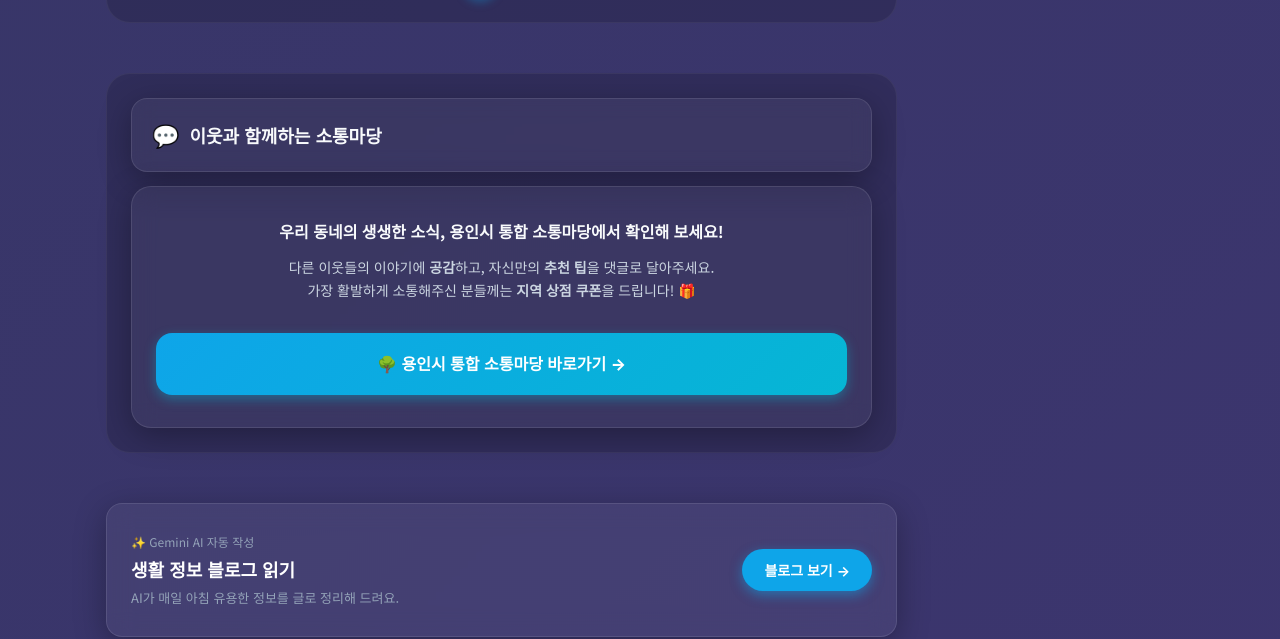
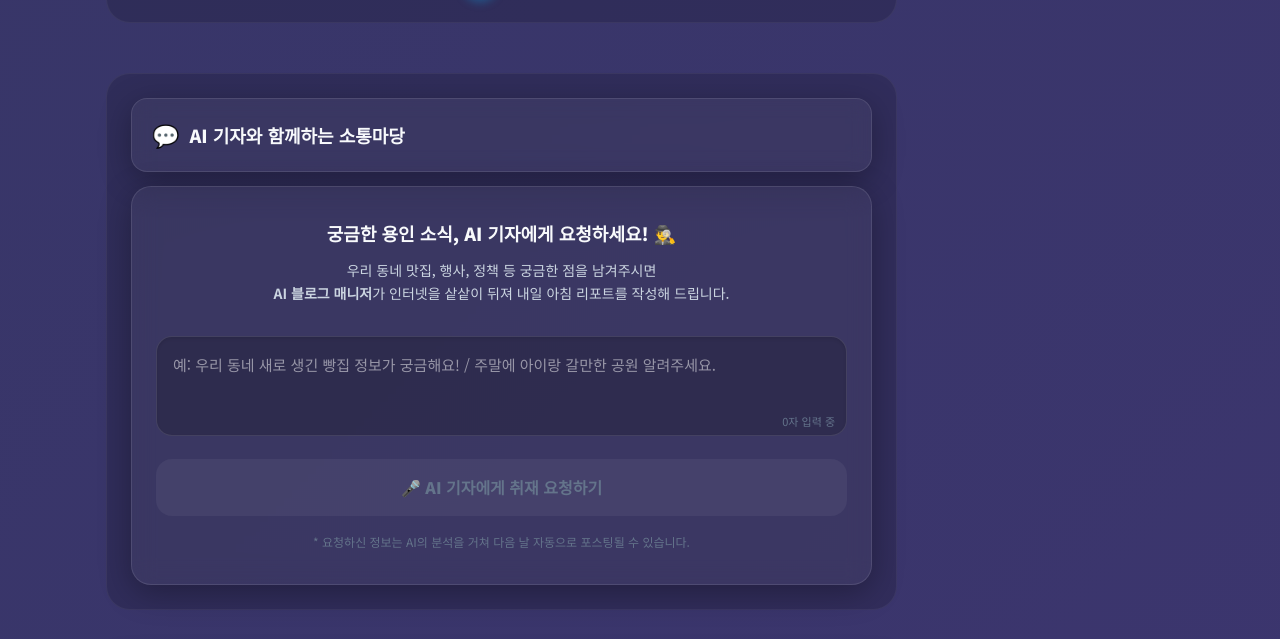
Before and after one commit to bopdoryainolza2026-afk/my-local-info, a Next.js app: page / in a window 1280 px wide. Shown: the part 7822-8461 px from the top of the page. Built offline with nearby package versions, Linux system fonts and the light colour scheme; no server answers.

Commit message:
사이트 업데이트

```diff
--- a/src/app/page.tsx
+++ b/src/app/page.tsx
@@ -5,6 +5,7 @@ import { getSortedPostsData } from "@/lib/posts";
 import RightSidebar from "@/components/RightSidebar";
 import { PagedEventSection, PagedBenefitSection, PagedRestaurantSection, PagedStorySection, PagedEducationSection, PagedJobSection, PagedCultureSection } from "@/components/PagedSections";
 import SearchBar from "@/components/SearchBar";
+import AIRequestForm from "@/components/AIRequestForm";
 import { ITEM_SLUG_MAP } from "@/lib/item-slug-map";
 
 // 태그 색상 매핑
@@ -253,9 +254,9 @@ export default function Home() {
             <PagedStorySection items={neighborhoodStories} />
           </section>
 
-          {/* ---- 커뮤니티 및 소통 섹션 (신설) ---- */}
+          {/* ---- AI 기자 취재 요청 및 소통 섹션 (개편) ---- */}
           <section id="community" style={{ marginTop: 20, marginBottom: 50, scrollMarginTop: 80, background: "rgba(0,0,0,0.15)", padding: "24px", borderRadius: "24px", border: "1px solid rgba(255,255,255,0.05)" }}>
-            <SectionTitle emoji="💬" title="이웃과 함께하는 소통마당" />
+            <SectionTitle emoji="💬" title="AI 기자와 함께하는 소통마당" />
             <div style={{
               background: "rgba(255, 255, 255, 0.05)",
               backdropFilter: "blur(12px)",
@@ -265,30 +266,16 @@ export default function Home() {
               border: "1px solid rgba(255, 255, 255, 0.1)",
             }}>
               <div style={{ textAlign: "center", marginBottom: "32px" }}>
-                <p style={{ fontSize: "16px", color: "#f8fafc", marginBottom: "12px", fontWeight: 600 }}>
-                  우리 동네의 생생한 소식, 용인시 통합 소통마당에서 확인해 보세요!
+                <p style={{ fontSize: "18px", color: "#f8fafc", marginBottom: "12px", fontWeight: 800 }}>
+                  궁금한 용인 소식, AI 기자에게 요청하세요! 🕵️‍♂️
                 </p>
                 <p style={{ fontSize: "14px", color: "#cbd5e1", lineHeight: 1.6 }}>
-                  다른 이웃들의 이야기에 <b>공감</b>하고, 자신만의 <b>추천 팁</b>을 댓글로 달아주세요. <br />
-                  가장 활발하게 소통해주신 분들께는 <b>지역 상점 쿠폰</b>을 드립니다! 🎁
+                  우리 동네 맛집, 행사, 정책 등 궁금한 점을 남겨주시면 <br />
+                  <b>AI 블로그 매니저</b>가 인터넷을 샅샅이 뒤져 내일 아침 리포트를 작성해 드립니다.
                 </p>
               </div>
 
-              <div style={{
-                display: "grid",
-                gridTemplateColumns: "repeat(auto-fit, minmax(200px, 1fr))",
-                gap: "16px"
-              }}>
-                <a href="https://www.yongin.go.kr" target="_blank" rel="noopener noreferrer" style={{
-                  background: "linear-gradient(135deg, #0ea5e9 0%, #06b6d4 100%)",
-                  color: "white", padding: "18px", borderRadius: "16px",
-                  fontWeight: 800, fontSize: "16px", textDecoration: "none",
-                  boxShadow: "0 4px 12px rgba(6,182,212,0.4)",
-                  textAlign: "center"
-                }}>
-                  🌳 용인시 통합 소통마당 바로가기 →
-                </a>
-              </div>
+              <AIRequestForm />
             </div>
           </section>
 
--- /dev/null
+++ b/src/components/AIRequestForm.tsx
@@ -0,0 +1,115 @@
+"use client";
+
+import React, { useState } from "react";
+
+export default function AIRequestForm() {
+  const [request, setRequest] = useState("");
+  const [isSubmitted, setIsSubmitted] = useState(false);
+
+  const handleSubmit = (e: React.FormEvent) => {
+    e.preventDefault();
+    if (!request.trim()) return;
+
+    // 실제로는 여기서 API를 호출하거나 데이터를 저장할 수 있습니다.
+    // 지금은 사용자 경험을 위해 성공 메시지만 보여줍니다.
+    setIsSubmitted(true);
+    setRequest("");
+  };
+
+  if (isSubmitted) {
+    return (
+      <div style={{
+        textAlign: "center",
+        padding: "40px 20px",
+        background: "rgba(34, 197, 94, 0.1)",
+        borderRadius: "20px",
+        border: "1px solid rgba(34, 197, 94, 0.2)",
+      }}>
+        <div style={{ fontSize: "40px", marginBottom: "16px" }}>🚀</div>
+        <h4 style={{ fontSize: "20px", fontWeight: 800, color: "#22c55e", marginBottom: "12px" }}>
+          취재 요청 완료!
+        </h4>
+        <p style={{ fontSize: "15px", color: "#cbd5e1", lineHeight: 1.6 }}>
+          AI 기자가 해당 정보를 수집하기 시작했습니다.<br />
+          <b>내일 아침 7시 업데이트</b>에서 확인해 보세요!
+        </p>
+        <button
+          onClick={() => setIsSubmitted(false)}
+          style={{
+            marginTop: "20px",
+            background: "transparent",
+            border: "1px solid rgba(255,255,255,0.2)",
+            color: "#94a3b8",
+            padding: "8px 16px",
+            borderRadius: "12px",
+            cursor: "pointer",
+            fontSize: "13px"
+          }}
+        >
+          추가 요청하기
+        </button>
+      </div>
+    );
+  }
+
+  return (
+    <div style={{ width: "100%" }}>
+      <form onSubmit={handleSubmit} style={{ display: "flex", flexDirection: "column", gap: "16px" }}>
+        <div style={{ position: "relative" }}>
+          <textarea
+            value={request}
+            onChange={(e) => setRequest(e.target.value)}
+            placeholder="예: 우리 동네 새로 생긴 빵집 정보가 궁금해요! / 주말에 아이랑 갈만한 공원 알려주세요."
+            style={{
+              width: "100%",
+              minHeight: "100px",
+              background: "rgba(0, 0, 0, 0.2)",
+              border: "1px solid rgba(255, 255, 255, 0.1)",
+              borderRadius: "16px",
+              padding: "16px",
+              color: "white",
+              fontSize: "15px",
+              fontFamily: "inherit",
+              resize: "none",
+              outline: "none",
+              boxShadow: "inset 0 2px 4px rgba(0,0,0,0.1)"
+            }}
+          />
+          <div style={{
+            position: "absolute",
+            bottom: "12px",
+            right: "12px",
+            fontSize: "11px",
+            color: "#64748b"
+          }}>
+            {request.length}자 입력 중
+          </div>
+        </div>
+
+        <button
+          type="submit"
+          disabled={!request.trim()}
+          style={{
+            background: request.trim()
+              ? "linear-gradient(135deg, #0ea5e9 0%, #06b6d4 100%)"
+              : "rgba(255,255,255,0.05)",
+            color: request.trim() ? "white" : "#64748b",
+            padding: "16px",
+            borderRadius: "16px",
+            fontWeight: 800,
+            fontSize: "16px",
+            border: "none",
+            cursor: request.trim() ? "pointer" : "not-allowed",
+            transition: "all 0.2s",
+            boxShadow: request.trim() ? "0 4px 12px rgba(6,182,212,0.4)" : "none",
+          }}
+        >
+          🎤 AI 기자에게 취재 요청하기
+        </button>
+      </form>
+      <p style={{ marginTop: "16px", fontSize: "12px", color: "#64748b", textAlign: "center" }}>
+        * 요청하신 정보는 AI의 분석을 거쳐 다음 날 자동으로 포스팅될 수 있습니다.
+      </p>
+    </div>
+  );
+}
```
